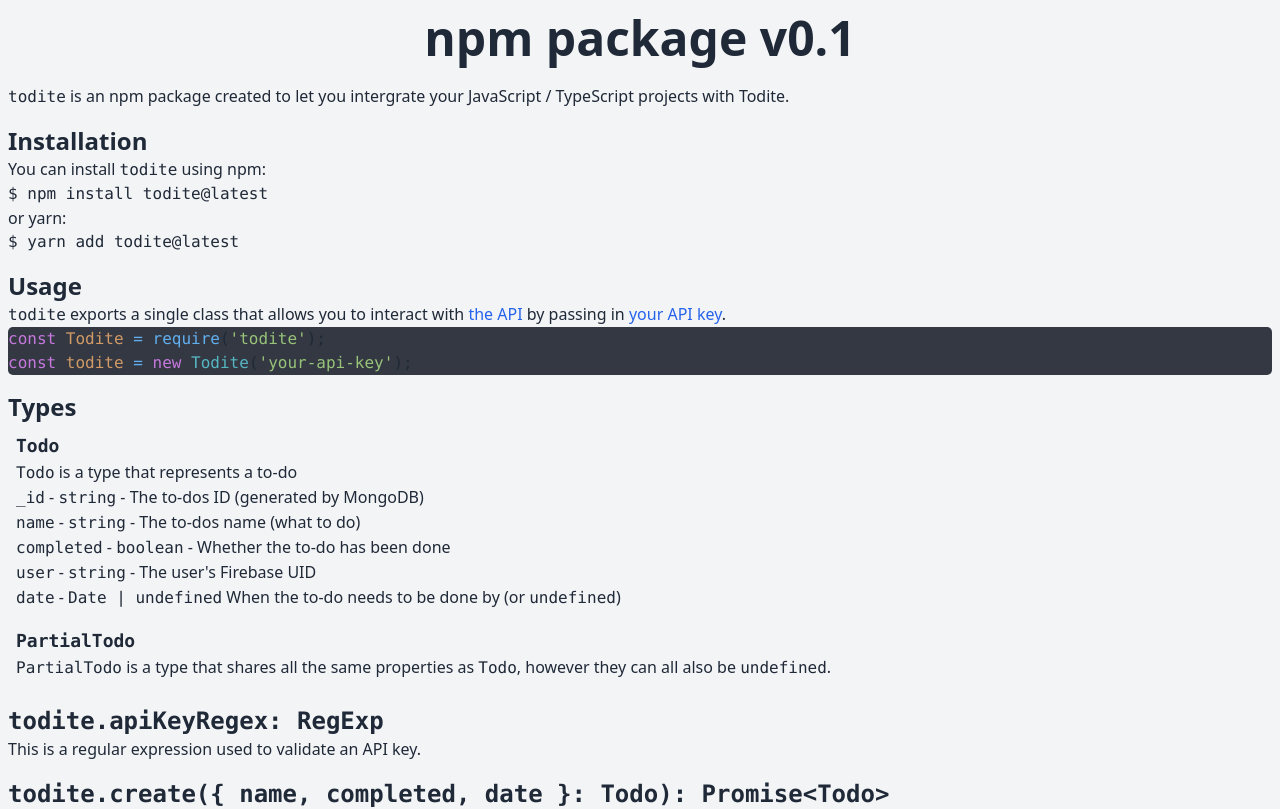
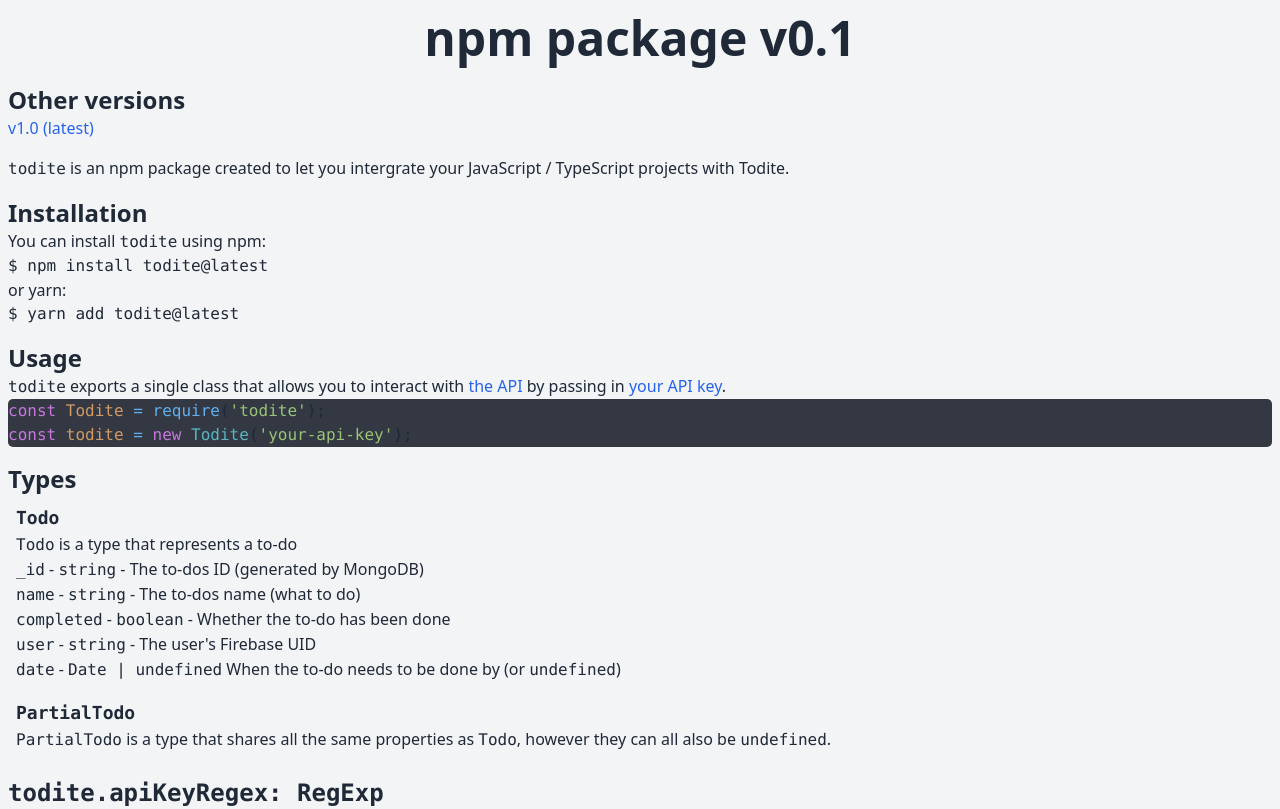
Before and after one commit to jsmon/todite, a Next.js app: page /docs/npm/v0.1 in a window 1280 px wide. Shown: the top 809 px of the page. Built offline with nearby package versions, Linux system fonts and the light colour scheme.

Commit message:
Added links to other versions of npm package & CLI

```diff
--- a/pages/docs/cli/v0.1.tsx
+++ b/pages/docs/cli/v0.1.tsx
@@ -36,6 +36,14 @@
             <MetaData page="api-docs" apiPage="cli" apiVersion="v0.1" />
             <Header page="api-docs" apiPage="cli" apiVersion="v0.1" />
             <main>
+                <section id="other-versions" className="other-versions p-2">
+                    <h2 className="font-bold text-2xl">Other versions</h2>
+                    <ul>
+                        <li>
+                            <Link href="/docs/cli/v1.0"><a className="text-blue-600 hover:underline focus:underline">v1.0 (latest)</a></Link>
+                        </li>
+                    </ul>
+                </section>
                 <section id="description" className="description p-2">
                     <p>This is a CLI that you can use to access the <Link href="/docs/api/v1"><a className="text-blue-600 hover:underline focus:underline">Todite API</a></Link> through the command line.</p>
                 </section>
--- a/pages/docs/cli/v1.0.tsx
+++ b/pages/docs/cli/v1.0.tsx
@@ -36,6 +36,14 @@
             <MetaData page="api-docs" apiPage="cli" apiVersion="v1.0" />
             <Header page="api-docs" apiPage="cli" apiVersion="v1.0" />
             <main>
+                <section id="other-versions" className="other-versions p-2">
+                    <h2 className="font-bold text-2xl">Other versions</h2>
+                    <ul>
+                        <li>
+                            <Link href="/docs/cli/v0.1"><a className="text-blue-600 hover:underline focus:underline">v0.1</a></Link>
+                        </li>
+                    </ul>
+                </section>
                 <section id="description" className="description p-2">
                     <p>This is a CLI that you can use to access the <Link href="/docs/api/v1"><a className="text-blue-600 hover:underline focus:underline">Todite API</a></Link> through the command line.</p>
                 </section>
--- a/pages/docs/npm/v0.1.tsx
+++ b/pages/docs/npm/v0.1.tsx
@@ -51,12 +51,19 @@
         color: '#56B6C2'
     };
 
-
     return (
         <div>
             <MetaData page="api-docs" apiPage="npm" apiVersion="v0.1" />
             <Header page="api-docs" apiPage="npm" apiVersion="v0.1" />
             <main>
+                <section id="other-versions" className="other-versions p-2">
+                    <h2 className="font-bold text-2xl">Other versions</h2>
+                    <ul>
+                        <li>
+                            <Link href="/docs/npm/v1.0"><a className="text-blue-600 hover:underline focus:underline">v1.0 (latest)</a></Link>
+                        </li>
+                    </ul>
+                </section>
                 <section id="description" className="description p-2">
                     <p><code>todite</code> is an npm package created to let you intergrate your JavaScript / TypeScript projects with Todite.</p>
                 </section>
--- a/pages/docs/npm/v1.0.tsx
+++ b/pages/docs/npm/v1.0.tsx
@@ -57,6 +57,14 @@
             <MetaData page="api-docs" apiPage="npm" apiVersion="v1.0" />
             <Header page="api-docs" apiPage="npm" apiVersion="v1.0" />
             <main>
+                <section id="other-versions" className="other-versions p-2">
+                    <h2 className="font-bold text-2xl">Other versions</h2>
+                    <ul>
+                        <li>
+                            <Link href="/docs/npm/v0.1"><a className="text-blue-600 hover:underline focus:underline">v0.1</a></Link>
+                        </li>
+                    </ul>
+                </section>
                 <section id="description" className="description p-2">
                     <p><code>todite</code> is an npm package created to let you intergrate your JavaScript / TypeScript projects with Todite.</p>
                 </section>
```
